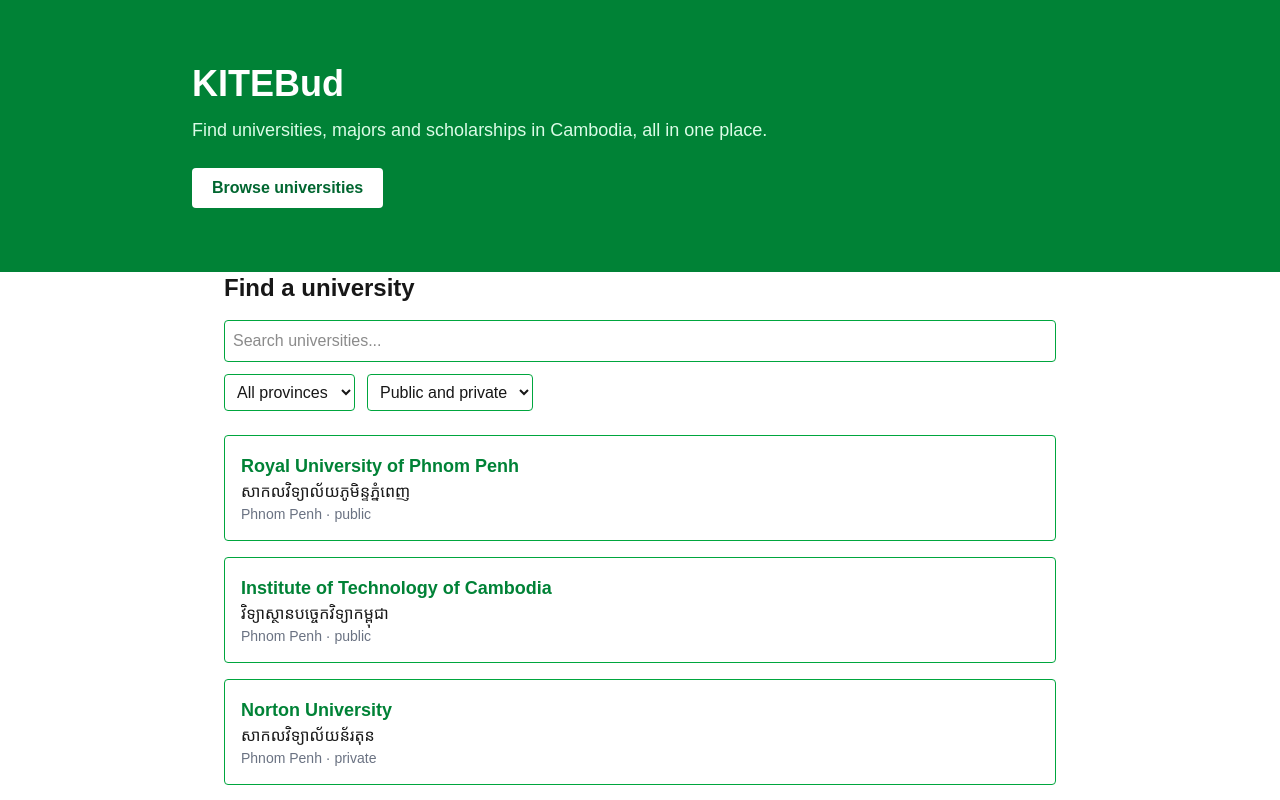
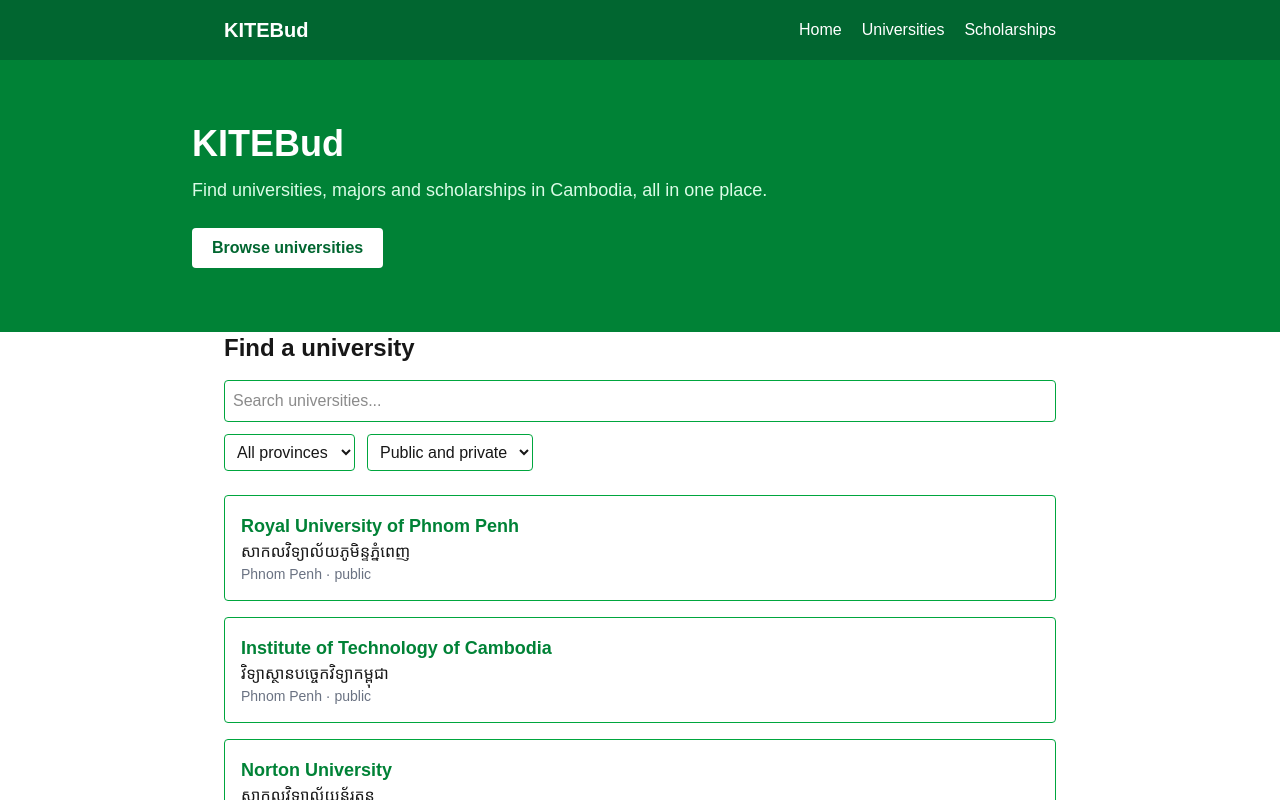
Before and after one commit to MakaraRa/KITEBud, a Next.js app: page / in a window 1280 px wide. Shown: the top 800 px of the page. Built offline with nearby package versions, Linux system fonts and the light colour scheme.

Commit message:
add navbar, footer, and page title

```diff
--- a/app/layout.tsx
+++ b/app/layout.tsx
@@ -1,6 +1,9 @@
 import type { Metadata } from "next";
 import { Geist, Geist_Mono } from "next/font/google";
 import "./globals.css";
+
+import Navbar from "@/components/Navbar";
+import Footer from "@/components/Footer";
 
 const geistSans = Geist({
   variable: "--font-geist-sans",
@@ -13,8 +16,8 @@
 });
 
 export const metadata: Metadata = {
-  title: "Create Next App",
-  description: "Generated by create next app",
+  title: "KITEBud",
+  description: "Find universities, majors and Scholarships in Cambodia",
 };
 
 export default function RootLayout({ children }: LayoutProps<"/">) {
@@ -23,7 +26,9 @@
       lang="en"
       className={`${geistSans.variable} ${geistMono.variable} h-full antialiased`}
     >
+      <Navbar />
       <body className="min-h-full flex flex-col">{children}</body>
+      <Footer />
     </html>
   );
 }
--- /dev/null
+++ b/components/Footer.tsx
@@ -0,0 +1,7 @@
+export default function Footer() {
+    return (
+        <footer className="mt-12 border-t border-green-200 py-6 text-center text-sm text-gray-500">
+            KITEBud · Sample data for demonstration only
+        </footer>
+    );
+}
--- /dev/null
+++ b/components/Navbar.tsx
@@ -0,0 +1,29 @@
+
+import Link from "next/link";
+
+const links = [
+    { label: "Home", href: "/" },
+    { label: "Universities", href: "/universities" },
+    { label: "Scholarships", href: "/scholarships" },
+];
+
+export default function Navbar() {
+    return (
+        <header className="bg-green-800 text-white">
+            <nav className="mx-auto flex max-w-4xl flex-wrap items-center justify-between gap-x-6 gap-y-2 px-8 py-4">
+                <Link href="/" className="text-xl font-bold">
+                    KITEBud
+                </Link>
+                <ul className="flex flex-wrap gap-x-5 gap-y-1">
+                    {links.map((l) => (
+                        <li key={l.href}>
+                            <Link href={l.href} className="hover:underline">
+                                {l.label}
+                            </Link>
+                        </li>
+                    ))}
+                </ul>
+            </nav>
+        </header>
+    );
+}
```
